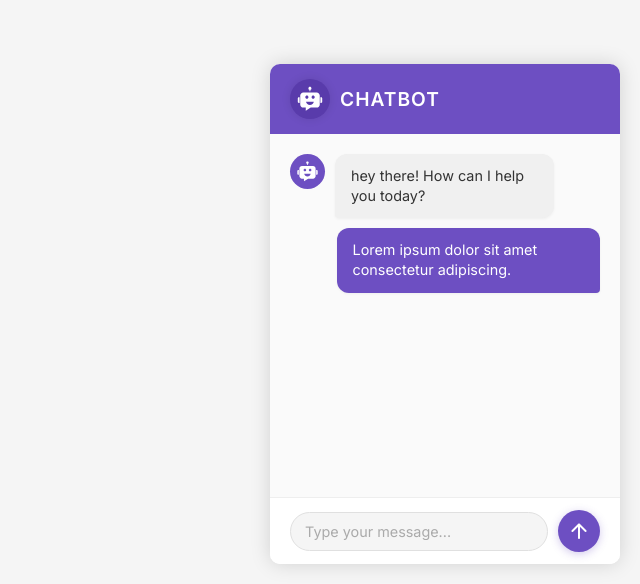
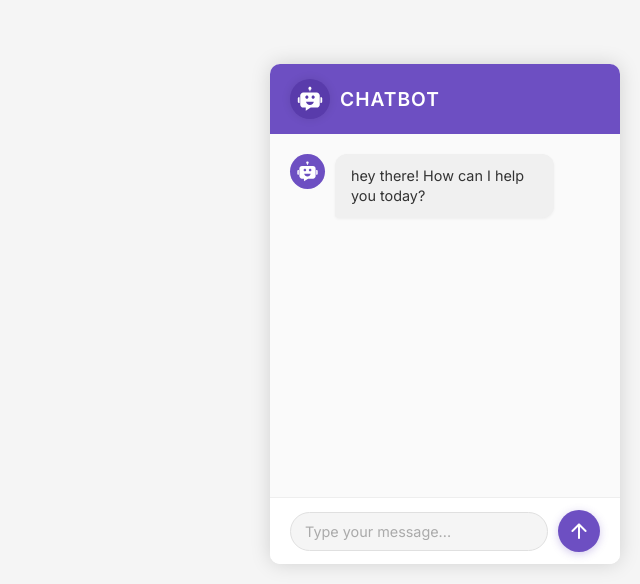
Before and after one commit to GmatiAyoub/chatbot-reactjs, a React (Vite) app: page / in a window 1280 px wide. Shown: the part 216-800 px from the top of the page, without its empty margins (640-1280 px from the left). Built offline with nearby package versions, Linux system fonts and the light colour scheme.

Commit message:
fixation des problemes (non respect de l appel d un objet)

```diff
--- a/src/App.jsx
+++ b/src/App.jsx
@@ -26,12 +26,7 @@ const App = () => {
           {chathistory.map((message, index) => (
             <ChatMessage key={index} message={message} />
           ))}
-
-          <div className="message user-message">
-            <p className="message-text">Lorem ipsum dolor sit amet consectetur adipiscing.</p>
-          </div>
         </div>
-
         {/* Chatbot footer */}
         <div className="chatbot-footer">
           <ChatForm setChatHistory={setChatHistory} />
--- a/src/components/ChatForm.jsx
+++ b/src/components/ChatForm.jsx
@@ -1,6 +1,6 @@
 import { useRef } from 'react';
 
-const ChatForm = (setChatHistory) => {
+const ChatForm = ({ setChatHistory }) => {
     const inputRef = useRef(null);
 
     const handleSubmit = (e) => {
```
